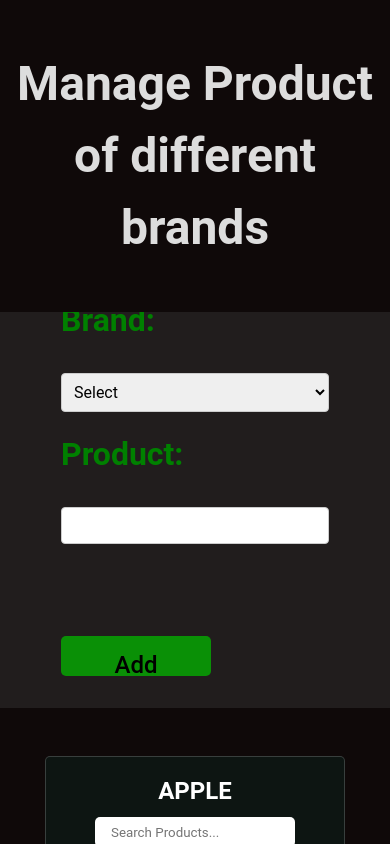
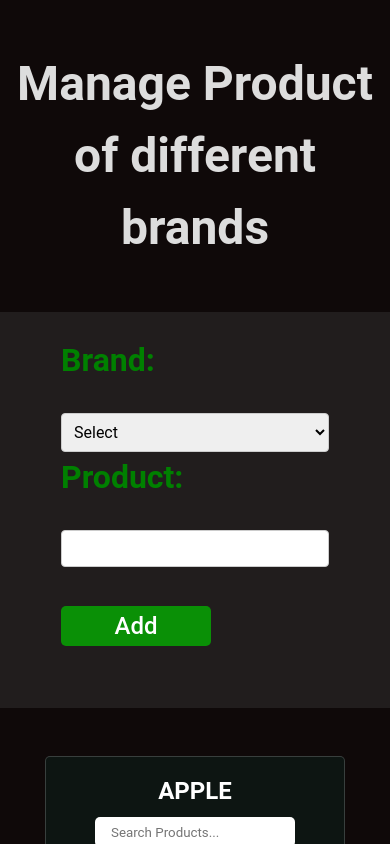
Before and after one commit to UIBoxx/productManager, a React (Vite) app: page / in a window 390 px wide. Shown: the top 844 px of the page. Built offline with nearby package versions, Linux system fonts and the light colour scheme.

Commit message:
first commit

```diff
--- a/src/components/productForm/productForm.css
+++ b/src/components/productForm/productForm.css
@@ -67,6 +67,10 @@
     background-color: #0a9006;
     width: 150px;
     height: 40px;
+    display: flex;
+    align-items: center;
+    justify-content: center;
+    color: #fff;
     font-size: 1.5rem;
     border-radius: 5px;
     outline: none;
@@ -81,5 +85,11 @@
   @media screen and (max-width: 800px) {
     .form-container{
         flex-direction: column;
+        min-height: 200px;
+        padding: 2rem 0;
+        gap: 1rem;
+    }
+    .form-field-wrapper{
+      justify-content: center;
     }
   }
```
